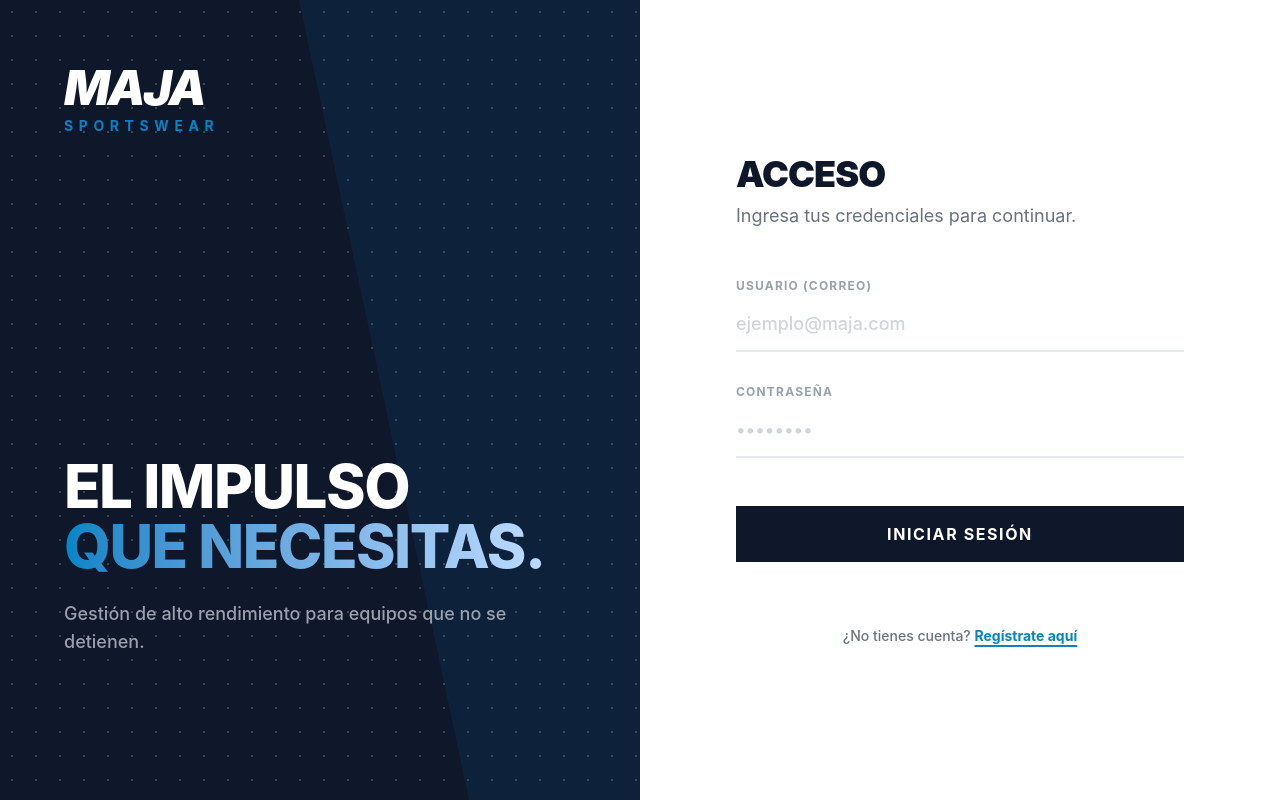
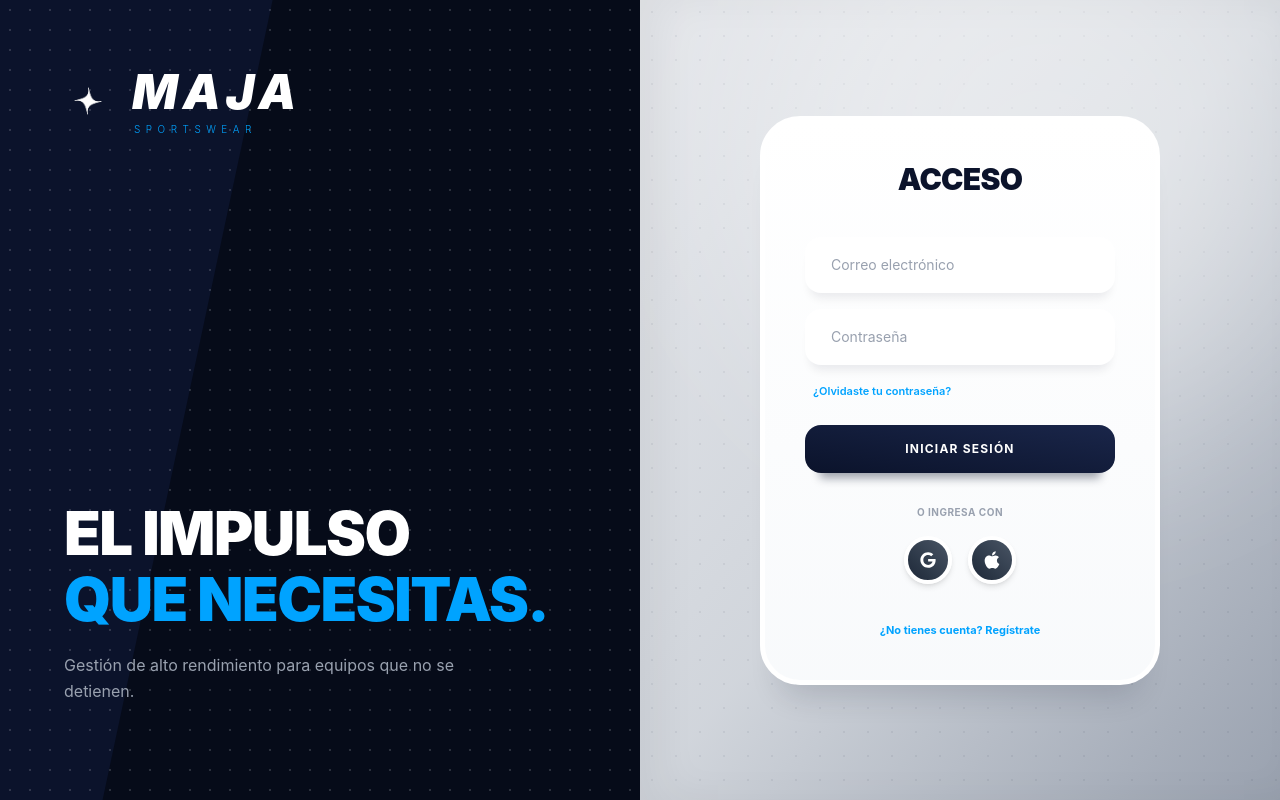
Before and after one commit to Beltransitoooo/Portal-de-Actividades-Maja, a React app in the folder frontend/: page / in a window 1280 px wide. Built offline with nearby package versions, Linux system fonts and the light colour scheme; the HTML template or start-up script is replaced by a standard one.

Commit message:
Agregacion de formulario type uiverse

```diff
--- /dev/null
+++ b/frontend/src/components/AuthInput.jsx
@@ -0,0 +1,10 @@
+export const AuthInput = ({ type, value, onChange, placeholder }) => (
+    <input
+        type={type}
+        required
+        value={value}
+        onChange={onChange}
+        placeholder={placeholder}
+        className="w-full bg-white border-2 border-transparent py-4 px-6 rounded-2xl mt-4 shadow-[0_10px_10px_-5px_rgba(11,19,43,0.08)] text-sm text-[#0B132B] placeholder-gray-400 focus:outline-none focus:border-x-[#00A3FF] transition-all duration-300"
+    />
+);
--- a/frontend/src/components/LoginForm.jsx
+++ b/frontend/src/components/LoginForm.jsx
@@ -1,52 +1,44 @@
-import { Link } from 'react-router-dom';
-import { FormInput } from './FormInput';
-import { ErrorMessage } from './ErrorMessage';
+import { AuthInput } from './AuthInput';
 
-export const LoginForm = ({ username, setUsername, password, setPassword, handleSubmit, loading, error }) => (
-    <div className="w-full">
-        <div className="text-center mb-16 lg:hidden">
-            <h1 className="text-5xl font-black text-maja-primary tracking-tighter italic">MAJA</h1>
-            <p className="text-xs text-maja-accent mt-2 uppercase tracking-[0.4em] font-bold">Sportswear</p>
+export const LoginForm = ({ email, setEmail, password, setPassword, onSubmit, onToggle, loading, error }) => (
+    <div className="w-full max-w-[400px] bg-gradient-to-b from-white to-slate-50 rounded-[40px] p-8 lg:p-10 border-[5px] border-white shadow-[0_30px_30px_-20px_rgba(11,19,43,0.15)] mx-auto">
+
+        <h3 className="text-center font-black text-3xl text-[#0B132B] tracking-tight mb-6 uppercase">
+            Acceso
+        </h3>
+
+        {error && <div className="bg-red-50 border-l-4 border-red-500 text-red-700 text-xs p-3 mb-4 rounded-md">{error}</div>}
+
+        <form onSubmit={onSubmit} className="flex flex-col">
+            <AuthInput type="email" value={email} onChange={(e) => setEmail(e.target.value)} placeholder="Correo electrónico" />
+            <AuthInput type="password" value={password} onChange={(e) => setPassword(e.target.value)} placeholder="Contraseña" />
+
+            <div className="mt-3 ml-2">
+                <a href="#" className="text-[11px] text-[#00A3FF] font-semibold hover:underline">¿Olvidaste tu contraseña?</a>
+            </div>
+
+            <button type="submit" disabled={loading} className="block w-full font-bold bg-gradient-to-tr from-[#0B132B] to-[#1a264a] text-white py-4 mx-auto mt-6 rounded-2xl shadow-[0_20px_10px_-15px_rgba(11,19,43,0.4)] transition-all duration-200 hover:scale-[1.03] hover:shadow-[0_23px_10px_-20px_rgba(11,19,43,0.5)] active:scale-95 disabled:opacity-70 text-xs tracking-widest uppercase">
+                {loading ? 'Cargando...' : 'Iniciar Sesión'}
+            </button>
+        </form>
+
+        {/* Sección Social adaptada de Uiverse */}
+        <div className="mt-8">
+            <span className="block text-center text-[10px] text-gray-400 font-bold uppercase tracking-wider">O ingresa con</span>
+            <div className="w-full flex justify-center gap-4 mt-4">
+                <button className="bg-gradient-to-tr from-gray-800 to-gray-600 border-[4px] border-white p-2 rounded-full w-12 h-12 flex items-center justify-center shadow-md transition-all duration-200 hover:scale-110 active:scale-90">
+                    <svg className="fill-white w-4 h-4" xmlns="http://www.w3.org/2000/svg" viewBox="0 0 488 512"><path d="M488 261.8C488 403.3 391.1 504 248 504 110.8 504 0 393.2 0 256S110.8 8 248 8c66.8 0 123 24.5 166.3 64.9l-67.5 64.9C258.5 52.6 94.3 116.6 94.3 256c0 86.5 69.1 156.6 153.7 156.6 98.2 0 135-70.4 140.8-106.9H248v-85.3h236.1c2.3 12.7 3.9 24.9 3.9 41.4z"></path></svg>
+                </button>
+                <button className="bg-gradient-to-tr from-gray-800 to-gray-600 border-[4px] border-white p-2 rounded-full w-12 h-12 flex items-center justify-center shadow-md transition-all duration-200 hover:scale-110 active:scale-90">
+                    <svg className="fill-white w-5 h-5" xmlns="http://www.w3.org/2000/svg" viewBox="0 0 384 512"><path d="M318.7 268.7c-.2-36.7 16.4-64.4 50-84.8-18.8-26.9-47.2-41.7-84.7-44.6-35.5-2.8-74.3 20.7-88.5 20.7-15 0-49.4-19.7-76.4-19.7C63.3 141.2 4 184.8 4 273.5q0 39.3 14.4 81.2c12.8 36.7 59 126.7 107.2 125.2 25.2-.6 43-17.9 75.8-17.9 31.8 0 48.3 17.9 76.4 17.9 48.6-.7 90.4-82.5 102.6-119.3-65.2-30.7-61.7-90-61.7-91.9zm-56.6-164.2c27.3-32.4 24.8-61.9 24-72.5-24.1 1.4-52 16.4-67.9 34.9-17.5 19.8-27.8 44.3-25.6 71.9 26.1 2 49.9-11.4 69.5-34.3z"></path></svg>
+                </button>
+            </div>
         </div>
 
-        <div className="mb-12 hidden lg:block">
-            <h2 className="text-4xl font-black text-maja-primary tracking-tight uppercase">Acceso</h2>
-            <p className="text-lg text-gray-500 mt-2">Ingresa tus credenciales para continuar.</p>
+        <div className="mt-8 text-center">
+            <button type="button" onClick={onToggle} className="text-[11px] text-[#00A3FF] font-bold hover:underline">
+                ¿No tienes cuenta? Regístrate
+            </button>
         </div>
-
-        <form onSubmit={handleSubmit} className="space-y-8">
-            <FormInput
-                label="Usuario (Correo)"
-                value={username}
-                onChange={(e) => setUsername(e.target.value)}
-                placeholder="ejemplo@maja.com"
-            />
-            <FormInput
-                label="Contraseña"
-                type="password"
-                value={password}
-                onChange={(e) => setPassword(e.target.value)}
-                placeholder="••••••••"
-            />
-
-            <ErrorMessage message={error} />
-
-            <button
-                type="submit"
-                disabled={loading}
-                className="w-full bg-maja-primary hover:bg-maja-accent text-white font-bold tracking-widest uppercase py-4 rounded-none transition-all duration-300 disabled:opacity-70 mt-4"
-            >
-                {loading ? 'Validando...' : 'Iniciar Sesión'}
-            </button>
-
-            <div className="text-center mt-8">
-                <p className="text-sm text-gray-500 font-medium">
-                    ¿No tienes cuenta?{' '}
-                    <Link to="/register" className="text-maja-accent font-bold hover:text-maja-primary transition-colors underline decoration-2 underline-offset-4">
-                        Regístrate aquí
-                    </Link>
-                </p>
-            </div>
-        </form>
     </div>
 );
--- a/frontend/src/components/RegisterForm.jsx
+++ b/frontend/src/components/RegisterForm.jsx
@@ -1,48 +1,28 @@
-import { Link } from 'react-router-dom';
-import { FormInput } from './FormInput';
-import { ErrorMessage } from './ErrorMessage';
+import { AuthInput } from './AuthInput';
 
-export const RegisterForm = ({ email, setEmail, password, setPassword, handleSubmit, loading, error }) => (
-    <div className="bg-maja-card p-10 rounded-2xl shadow-[0_8px_30px_rgb(0,0,0,0.08)] border border-maja-border w-full max-w-md">
-        <div className="mb-8 hidden lg:block">
-            <h2 className="text-2xl font-bold text-maja-primary">Crea tu cuenta</h2>
-            <p className="text-sm text-gray-500 mt-1">Únete al sistema de MAJA Sportswear.</p>
+export const RegisterForm = ({ nameUsers, setNameUsers, email, setEmail, password, setPassword, onSubmit, onToggle, loading, error }) => (
+    <div className="w-full max-w-[400px] bg-gradient-to-b from-white to-slate-50 rounded-[40px] p-8 lg:p-10 border-[5px] border-white shadow-[0_30px_30px_-20px_rgba(11,19,43,0.15)] mx-auto">
+
+        <h3 className="text-center font-black text-3xl text-[#0B132B] tracking-tight mb-6 uppercase">
+            Registro
+        </h3>
+
+        {error && <div className="bg-red-50 border-l-4 border-red-500 text-red-700 text-xs p-3 mb-4 rounded-md">{error}</div>}
+
+        <form onSubmit={onSubmit} className="flex flex-col">
+            <AuthInput type="text" value={nameUsers} onChange={(e) => setNameUsers(e.target.value)} placeholder="Nombre completo" />
+            <AuthInput type="email" value={email} onChange={(e) => setEmail(e.target.value)} placeholder="Correo electrónico" />
+            <AuthInput type="password" value={password} onChange={(e) => setPassword(e.target.value)} placeholder="Contraseña" />
+
+            <button type="submit" disabled={loading} className="block w-full font-bold bg-gradient-to-tr from-[#0B132B] to-[#1a264a] text-white py-4 mx-auto mt-8 rounded-2xl shadow-[0_20px_10px_-15px_rgba(11,19,43,0.4)] transition-all duration-200 hover:scale-[1.03] hover:shadow-[0_23px_10px_-20px_rgba(11,19,43,0.5)] active:scale-95 disabled:opacity-70 text-xs tracking-widest uppercase">
+                {loading ? 'Registrando...' : 'Crear Cuenta'}
+            </button>
+        </form>
+
+        <div className="mt-8 text-center">
+            <button type="button" onClick={onToggle} className="text-[11px] text-[#00A3FF] font-bold hover:underline">
+                ¿Ya tienes cuenta? Inicia sesión
+            </button>
         </div>
-
-        <form onSubmit={handleSubmit} className="space-y-6">
-            <FormInput
-                label="Correo Electrónico"
-                type="email"
-                value={email}
-                onChange={(e) => setEmail(e.target.value)}
-                placeholder="ejemplo@correo.com"
-            />
-            <FormInput
-                label="Contraseña"
-                type="password"
-                value={password}
-                onChange={(e) => setPassword(e.target.value)}
-                placeholder="Mínimo 8 caracteres, 1 mayúscula"
-            />
-
-            <ErrorMessage message={error} />
-
-            <button
-                type="submit"
-                disabled={loading}
-                className="w-full bg-maja-accent hover:bg-blue-600 text-white font-semibold py-3.5 rounded-xl transition-all shadow-lg hover:shadow-xl mt-6"
-            >
-                {loading ? 'Registrando...' : 'Registrarme'}
-            </button>
-
-            <div className="text-center mt-4">
-                <p className="text-sm text-gray-500">
-                    ¿Ya tienes cuenta?{' '}
-                    <Link to="/" className="text-maja-accent font-bold hover:underline">
-                        Inicia Sesión
-                    </Link>
-                </p>
-            </div>
-        </form>
     </div>
 );
--- a/frontend/src/hooks/useAuth.js
+++ b/frontend/src/hooks/useAuth.js
@@ -1,5 +1,5 @@
 import { useState } from 'react';
-import { loginService } from '../services/authService';
+import { loginService, registerService } from '../services/authService';
 
 export const useAuth = () => {
     const [loading, setLoading] = useState(false);
@@ -21,5 +21,19 @@ export const useAuth = () => {
         }
     };
 
-    return { login, loading, error };
+    const register = async (nameUsers, email, password) => {
+        setLoading(true);
+        setError(null);
+        try {
+            await registerService(nameUsers, email, password);
+            return true;
+        } catch (err) {
+            setError(err.message);
+            return false;
+        } finally {
+            setLoading(false);
+        }
+    };
+
+    return { login, register, loading, error };
 };
--- a/frontend/src/layouts/AuthLayout.jsx
+++ b/frontend/src/layouts/AuthLayout.jsx
@@ -1,39 +1,49 @@
+import logoMaja from '../assets/Logo_MAJA.png';
+
 export const AuthLayout = ({ children }) => {
     return (
-        <div className="min-h-screen flex w-full font-sans bg-white">
+        <div className="flex h-screen w-full font-sans">
 
-            <div className="hidden lg:flex flex-col justify-between w-1/2 bg-maja-primary relative overflow-hidden p-16">
-                <div
-                    className="absolute inset-0 opacity-20"
-                    style={{ backgroundImage: 'radial-gradient(#ffffff 1px, transparent 1px)', backgroundSize: '24px 24px' }}
-                ></div>
+            {/* LADO IZQUIERDO */}
+            <div className="hidden lg:flex w-1/2 bg-[#0B132B] text-white flex-col justify-between relative overflow-hidden">
+                <div className="absolute top-0 right-0 w-[120%] h-[150%] bg-[#060B19] transform rotate-12 translate-x-[40%] -translate-y-[10%] z-0"></div>
+                <div className="absolute inset-0 opacity-[0.15] pointer-events-none z-0" style={{ backgroundImage: 'radial-gradient(#ffffff 1px, transparent 1px)', backgroundSize: '20px 20px' }}></div>
 
-                <div className="absolute -right-32 top-0 w-96 h-full bg-maja-accent transform skew-x-12 opacity-10"></div>
-
-                <div className="relative z-10">
-                    <h1 className="text-5xl font-black text-white tracking-tighter uppercase italic">MAJA</h1>
-                    <p className="text-sm text-maja-accent font-bold tracking-[0.4em] uppercase mt-1">Sportswear</p>
+                {/* Logo MAJA Proporcionado */}
+                <div className="relative z-10 p-12 lg:p-16">
+                    <div className="flex items-center gap-5">
+                        <img src={logoMaja} alt="Logo MAJA" className="w-12 h-12 object-contain" />
+                        <div className="flex flex-col mt-1">
+                            <h1 className="font-black text-5xl tracking-widest italic leading-none">MAJA</h1>
+                            <span className="font-light text-[10px] tracking-[0.55em] text-[#00A3FF] mt-1.5 pl-0.5">SPORTSWEAR</span>
+                        </div>
+                    </div>
                 </div>
 
-                <div className="relative z-10 mb-20">
-                    <h2 className="text-6xl font-extrabold text-white leading-none mb-6 tracking-tight">
+                <div className="relative z-10 p-12 lg:p-16 mb-8">
+                    <h2 className="text-5xl lg:text-6xl font-black tracking-tight leading-[1.1] mb-5">
                         EL IMPULSO <br/>
-                        <span className="text-transparent bg-clip-text bg-gradient-to-r from-maja-accent to-blue-200">
-                            QUE NECESITAS.
-                        </span>
+                        <span className="text-[#00A3FF]">QUE NECESITAS.</span>
                     </h2>
-                    <p className="text-gray-400 max-w-md text-lg font-medium">
+                    <p className="text-gray-400 text-sm lg:text-base max-w-md leading-relaxed">
                         Gestión de alto rendimiento para equipos que no se detienen.
                     </p>
                 </div>
             </div>
 
-            <div className="w-full lg:w-1/2 flex items-center justify-center p-8 sm:p-16 relative">
-                <div className="w-full max-w-md">
+            {/* LADO DERECHO: Fondo gris corporativo */}
+            <div className="w-full lg:w-1/2 flex items-center justify-center p-8 lg:p-20 bg-gradient-to-br from-gray-200 via-gray-300 to-gray-400 relative z-10 overflow-hidden shadow-[inset_20px_0_40px_rgba(0,0,0,0.05)]">
+
+                {/* Malla oscura sutil para textura */}
+                <div className="absolute inset-0 opacity-[0.06] pointer-events-none z-0" style={{ backgroundImage: 'radial-gradient(#0B132B 1px, transparent 1px)', backgroundSize: '24px 24px' }}></div>
+
+                <div className="absolute top-[-20%] right-[-10%] w-[600px] h-[600px] bg-white/40 rounded-full blur-[100px] pointer-events-none z-0"></div>
+
+                {/* Contenedor del Formulario (Más ancho) */}
+                <div className="relative z-20 w-full max-w-[460px]">
                     {children}
                 </div>
             </div>
-
         </div>
     );
 };
--- a/frontend/src/pages/Login.jsx
+++ b/frontend/src/pages/Login.jsx
@@ -1,33 +1,59 @@
-// src/pages/Login.jsx
 import { useState } from 'react';
 import { useNavigate } from 'react-router-dom';
 import { useAuth } from '../hooks/useAuth';
 import { AuthLayout } from '../layouts/AuthLayout';
 import { LoginForm } from '../components/LoginForm';
+import { RegisterForm } from '../components/RegisterForm';
 
 export const Login = () => {
-    const [username, setUsername] = useState('');
+    const [isLogin, setIsLogin] = useState(true);
+    const [nameUsers, setNameUsers] = useState('');
+    const [email, setEmail] = useState('');
     const [password, setPassword] = useState('');
-    const { login, loading, error } = useAuth();
+
+    const { login, register, loading, error } = useAuth();
     const navigate = useNavigate();
 
     const handleSubmit = async (e) => {
         e.preventDefault();
-        const success = await login(username, password);
-        if (success) navigate('/dashboard');
+
+        if (isLogin) {
+            const success = await login(email, password);
+            if (success) navigate('/dashboard');
+        } else {
+            const success = await register(nameUsers, email, password);
+            if (success) {
+                localStorage.setItem('username', nameUsers);
+                navigate('/dashboard');
+            }
+        }
+    };
+
+    const toggleMode = () => {
+        setIsLogin(!isLogin);
+        setNameUsers('');
+        setEmail('');
+        setPassword('');
     };
 
     return (
         <AuthLayout>
-            <LoginForm
-                username={username}
-                setUsername={setUsername}
-                password={password}
-                setPassword={setPassword}
-                handleSubmit={handleSubmit}
-                loading={loading}
-                error={error}
-            />
+            {isLogin ? (
+                <LoginForm
+                    email={email} setEmail={setEmail}
+                    password={password} setPassword={setPassword}
+                    onSubmit={handleSubmit} onToggle={toggleMode}
+                    loading={loading} error={error}
+                />
+            ) : (
+                <RegisterForm
+                    nameUsers={nameUsers} setNameUsers={setNameUsers}
+                    email={email} setEmail={setEmail}
+                    password={password} setPassword={setPassword}
+                    onSubmit={handleSubmit} onToggle={toggleMode}
+                    loading={loading} error={error}
+                />
+            )}
         </AuthLayout>
     );
 };
--- a/frontend/src/pages/Register.jsx
+++ b/frontend/src/pages/Register.jsx
@@ -1,55 +1,95 @@
 import { useState } from 'react';
 import { useNavigate } from 'react-router-dom';
-import { AuthLayout } from '../layouts/AuthLayout';
-import { RegisterForm } from '../components/RegisterForm';
-import { registerService } from '../services/authService';
+import { useAuth } from '../hooks/useAuth';
 
 export const Register = () => {
+    const [nameUsers, setNameUsers] = useState('');
     const [email, setEmail] = useState('');
     const [password, setPassword] = useState('');
-    const [error, setError] = useState(null);
-    const [loading, setLoading] = useState(false);
+    const { register, loading, error } = useAuth();
     const navigate = useNavigate();
 
     const handleSubmit = async (e) => {
         e.preventDefault();
-        setError(null);
-
-        const emailRegex = /^[^\s@]+@[^\s@]+\.[^\s@]+$/;
-        if (!emailRegex.test(email)) {
-            setError("Por favor, ingresa un correo electrónico válido.");
-            return;
-        }
-
-        const passwordRegex = /^(?=.*[A-Z]).{8,}$/;
-        if (!passwordRegex.test(password)) {
-            setError("La contraseña debe tener al menos 8 caracteres y una letra mayúscula.");
-            return;
-        }
-
-        try {
-            setLoading(true);
-            await registerService(email, password);
-            alert("¡Registro exitoso! Ahora puedes iniciar sesión.");
-            navigate('/');
-        } catch (err) {
-            setError(err.message);
-        } finally {
-            setLoading(false);
+        const success = await register(nameUsers, email, password);
+        if (success) {
+            // Guardamos el nombre para desplegarlo en el dashboard tras iniciar sesión
+            localStorage.setItem('username', nameUsers);
+            navigate('/dashboard');
         }
     };
 
     return (
-        <AuthLayout>
-            <RegisterForm
-                email={email}
-                setEmail={setEmail}
-                password={password}
-                setPassword={setPassword}
-                handleSubmit={handleSubmit}
-                loading={loading}
-                error={error}
-            />
-        </AuthLayout>
+        <div className="min-h-screen bg-slate-50 flex items-center justify-center p-4">
+            <div className="bg-white border border-gray-200 p-8 w-full max-w-md shadow-sm rounded-sm">
+
+                <h2 className="text-xl font-black text-[#041D3B] tracking-widest uppercase mb-2">
+                    Crear Cuenta
+                </h2>
+                <p className="text-xs text-gray-500 mb-6">Ingresa tus datos para registrarte en el portal MAJA.</p>
+
+                {error && (
+                    <div className="bg-red-50 border-l-2 border-red-500 text-red-700 text-xs p-3 mb-4">
+                        {error}
+                    </div>
+                )}
+
+                <form onSubmit={handleSubmit} className="space-y-4">
+                    {/* CAMPO: NOMBRE DE USUARIO */}
+                    <div>
+                        <label className="block text-[10px] font-bold text-gray-500 uppercase tracking-wider mb-1">
+                            Nombre Completo
+                        </label>
+                        <input
+                            type="text"
+                            required
+                            value={nameUsers}
+                            onChange={(e) => setNameUsers(e.target.value)}
+                            placeholder="Ej. Angel Beltrán"
+                            className="w-full bg-slate-50 border border-gray-300 p-2.5 text-xs text-gray-900 focus:outline-none focus:border-[#041D3B]"
+                        />
+                    </div>
+
+                    {/* CAMPO: CORREO */}
+                    <div>
+                        <label className="block text-[10px] font-bold text-gray-500 uppercase tracking-wider mb-1">
+                            Correo Electrónico
+                        </label>
+                        <input
+                            type="email"
+                            required
+                            value={email}
+                            onChange={(e) => setEmail(e.target.value)}
+                            placeholder="usuario@majasportswear.com"
+                            className="w-full bg-slate-50 border border-gray-300 p-2.5 text-xs text-gray-900 focus:outline-none focus:border-[#041D3B]"
+                        />
+                    </div>
+
+                    {/* CAMPO: CONTRASEÑA */}
+                    <div>
+                        <label className="block text-[10px] font-bold text-gray-500 uppercase tracking-wider mb-1">
+                            Contraseña
+                        </label>
+                        <input
+                            type="password"
+                            required
+                            value={password}
+                            onChange={(e) => setPassword(e.target.value)}
+                            placeholder="••••••••"
+                            className="w-full bg-slate-50 border border-gray-300 p-2.5 text-xs text-gray-900 focus:outline-none focus:border-[#041D3B]"
+                        />
+                    </div>
+
+                    <button
+                        type="submit"
+                        disabled={loading}
+                        className="w-full bg-[#041D3B] text-white py-3 text-xs font-bold tracking-widest uppercase hover:bg-[#0a2e5a] transition-colors disabled:opacity-50 mt-2"
+                    >
+                        {loading ? 'Registrando...' : 'Registrar Cuenta'}
+                    </button>
+                </form>
+
+            </div>
+        </div>
     );
 };
--- a/frontend/src/services/authService.js
+++ b/frontend/src/services/authService.js
@@ -22,20 +22,22 @@ export const loginService = async (username, password) => {
 };
 
 
-export const registerService = async (email, password) => {
+export const registerService = async (nameUsers, email, password) => {
     const response = await fetch(`${API_URL}/auth/registrar`, {
         method: "POST",
         headers: {
             "Content-Type": "application/json",
         },
         body: JSON.stringify({
+            name_users: nameUsers, // <-- Campo requerido por la actualización del backend
             usuario: email,
             contrasena: password
         }),
     });
 
     if (!response.ok) {
-        throw new Error("No se pudo completar el registro. Intenta con otro correo.");
+        const errorData = await response.json().catch(() => ({}));
+        throw new Error(errorData.detail || "No se pudo completar el registro. Intenta con otro correo.");
     }
 
     return await response.json();
```
